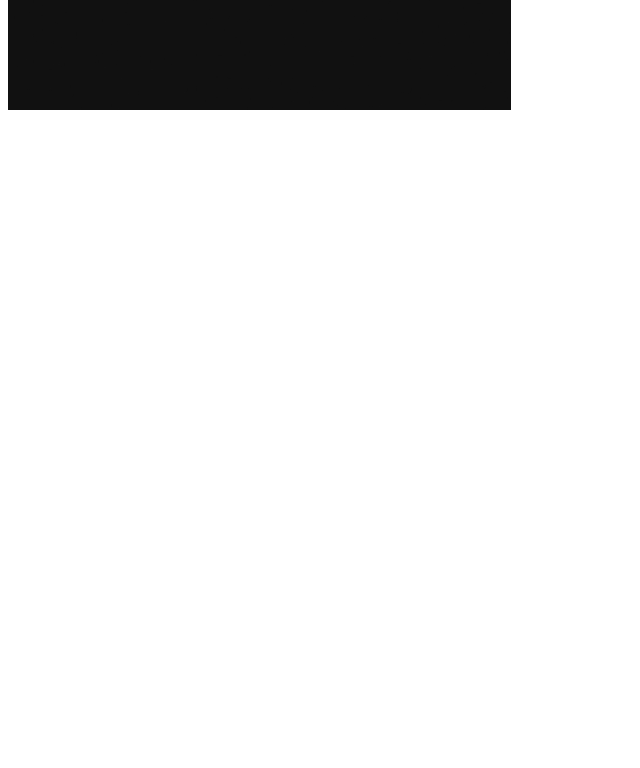
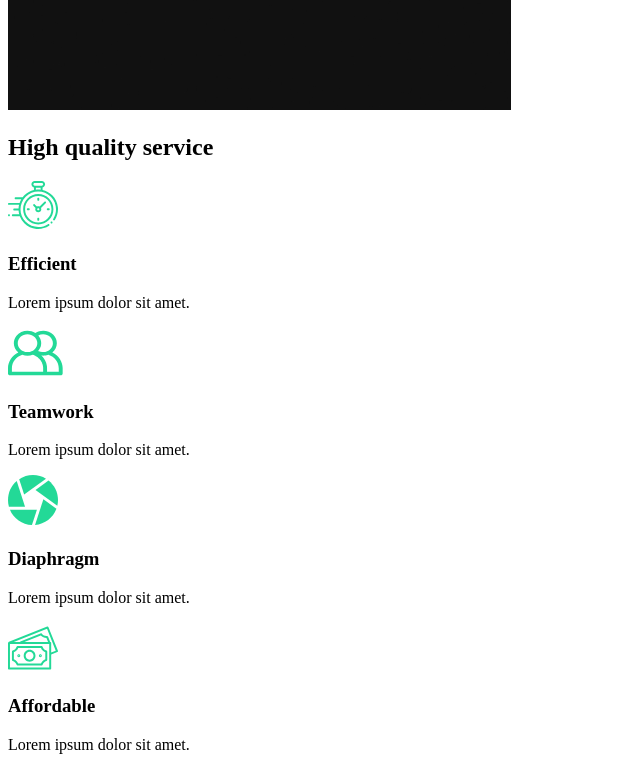
Before and after one commit to bkap1690/the-creative-react-course-capture, a React (Create React App) app: page / in a window 1280 px wide. Shown: the part 860-1628 px from the top of the page, without its empty margins (0-640 px from the left). Before the commit the page ends 982 px from the top, so only its background shows below. Built offline with nearby package versions, Linux system fonts and the light colour scheme.

Commit message:
3. Services Section

```diff
--- /dev/null
+++ b/src/components/ServicesSection.js
@@ -0,0 +1,54 @@
+import React from 'react';
+// Import Icons
+import clock from '../img/clock.svg';
+import diaphragm from '../img/diaphragm.svg';
+import money from '../img/money.svg';
+import teamwork from '../img/teamwork.svg';
+import home2 from '../img/home2.png';
+
+const ServicesSection = () => {
+  return (
+    <div className="services">
+      <div className="description">
+        <h2>
+          High <span>quality</span> service
+        </h2>
+        <div className="cards">
+          <div className="card">
+            <div className="icon">
+              <img src={clock} alt="clock icon" />
+              <h3>Efficient</h3>
+            </div>
+            <p>Lorem ipsum dolor sit amet.</p>
+          </div>
+          <div className="card">
+            <div className="icon">
+              <img src={teamwork} alt="teamwork icon" />
+              <h3>Teamwork</h3>
+            </div>
+            <p>Lorem ipsum dolor sit amet.</p>
+          </div>
+          <div className="card">
+            <div className="icon">
+              <img src={diaphragm} alt="" />
+              <h3>Diaphragm</h3>
+            </div>
+            <p>Lorem ipsum dolor sit amet.</p>
+          </div>
+          <div className="card">
+            <div className="icon">
+              <img src={money} alt="money icon" />
+              <h3>Affordable</h3>
+            </div>
+            <p>Lorem ipsum dolor sit amet.</p>
+          </div>
+        </div>
+      </div>
+      <div className="image">
+        <img src={home2} alt="home2" />
+      </div>
+    </div>
+  );
+};
+
+export default ServicesSection;
--- a/src/pages/AboutUs.js
+++ b/src/pages/AboutUs.js
@@ -1,8 +1,15 @@
 import React from 'react';
+// Page Components
 import AboutSection from '../components/AboutSection';
+import ServicesSection from '../components/ServicesSection';
 
 const AboutUs = () => {
-  return <AboutSection />;
+  return (
+    <>
+      <AboutSection />
+      <ServicesSection />
+    </>
+  );
 };
 
 export default AboutUs;
```
